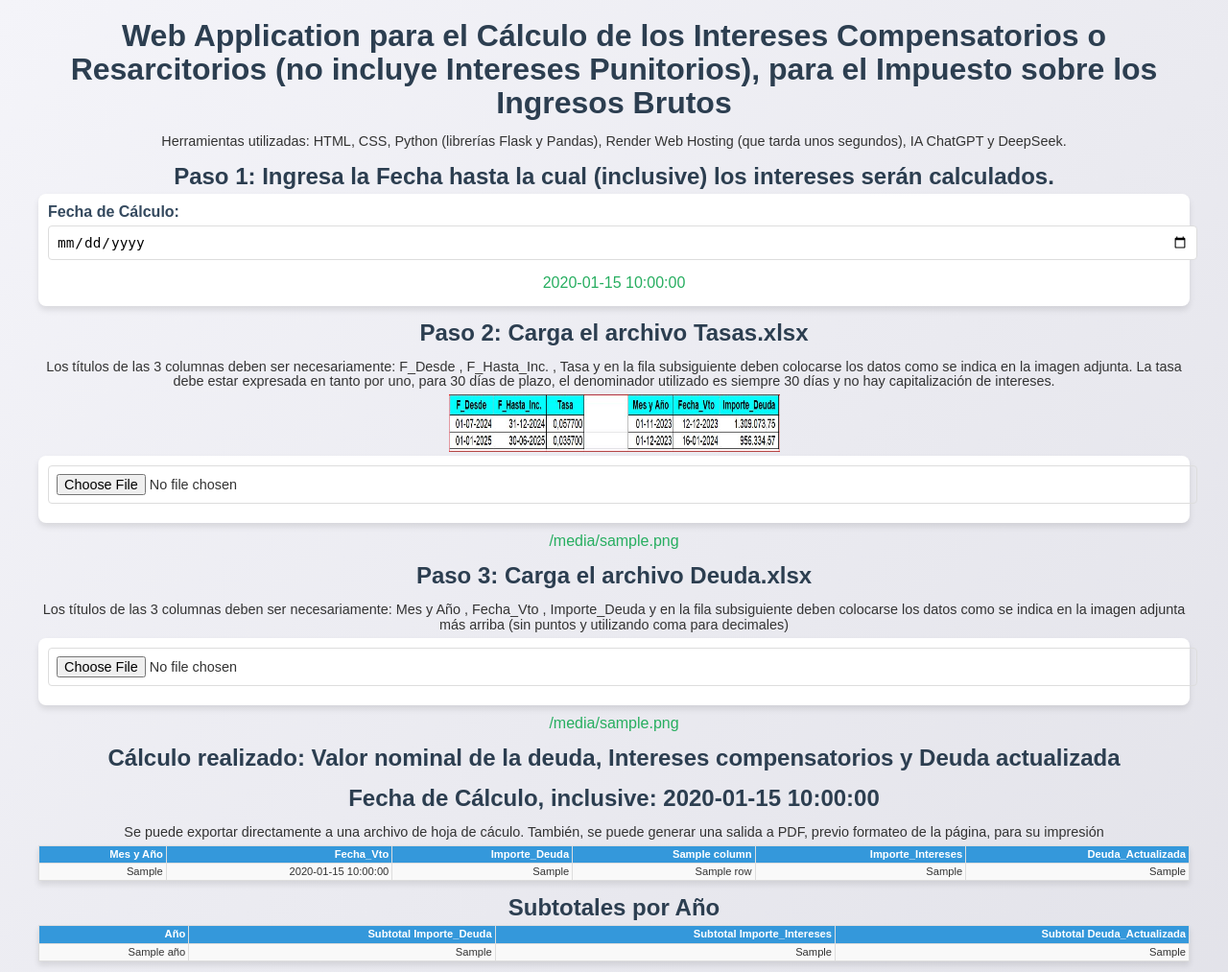
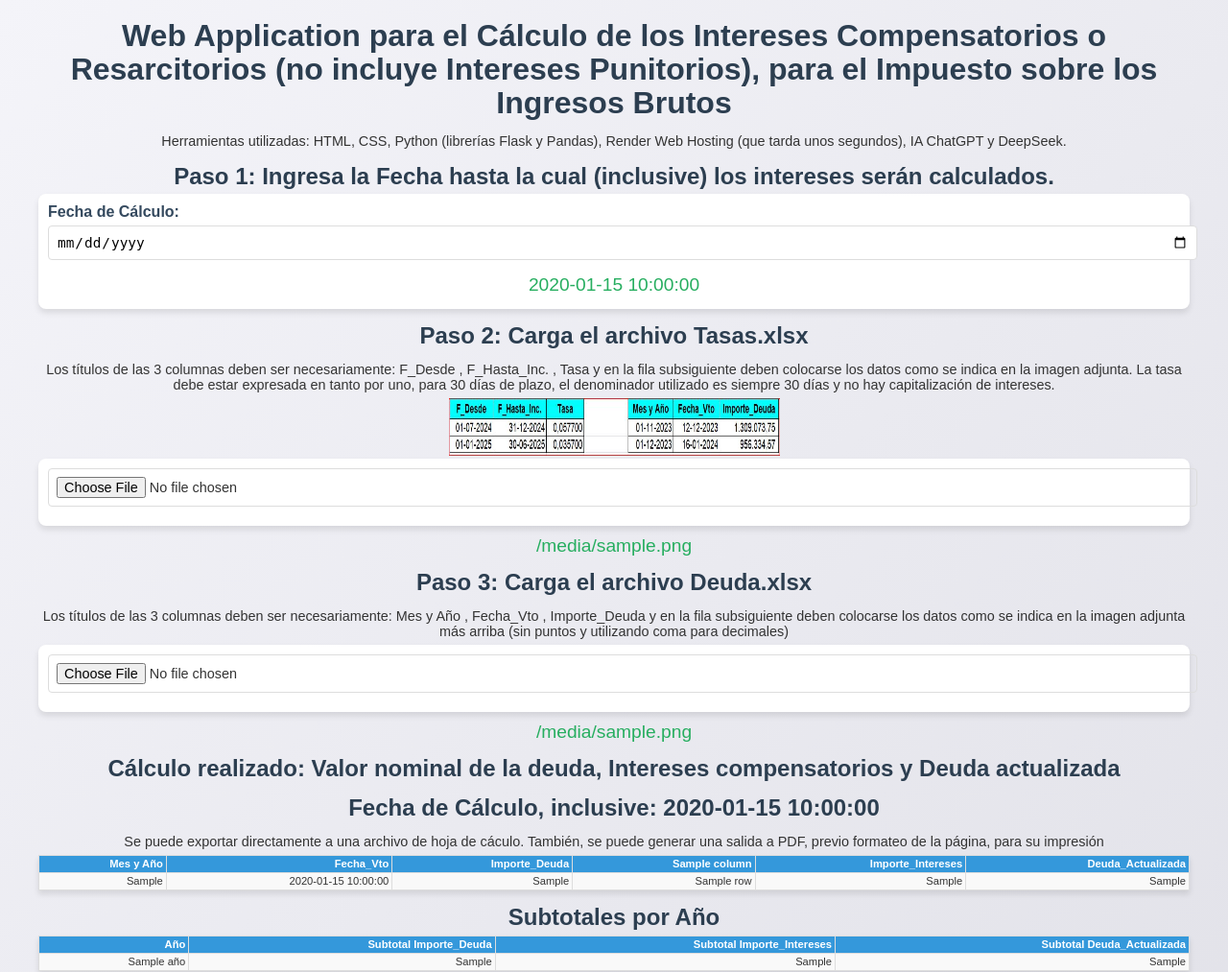
Before and after one commit to vnatale52/calculo_intereses, a Flask app: template templates/index.html in a window 1280 px wide. Shown: the top 1013 px of the page at 96% size. Run offline with Flask 3, Linux system fonts and the light colour scheme; the template is opened without the code that fills it: most values are stand-ins (such as "Sample title", 1, 10 or a date in 2020).

Commit message:
Add files via upload

```diff
--- a/static/styles.css
+++ b/static/styles.css
@@ -111,7 +111,7 @@ tr:hover {
 
 /* File Status Messages */
 #tasa_file_status, #deuda_file_status, #date_status {
-    font-size: 1rem; /* Reduced font size */
+    font-size: 1.2rem; /* Reduced font size */
     color: #27ae60;
     margin-top: 5px; /* Reduced margin */
 }
```
